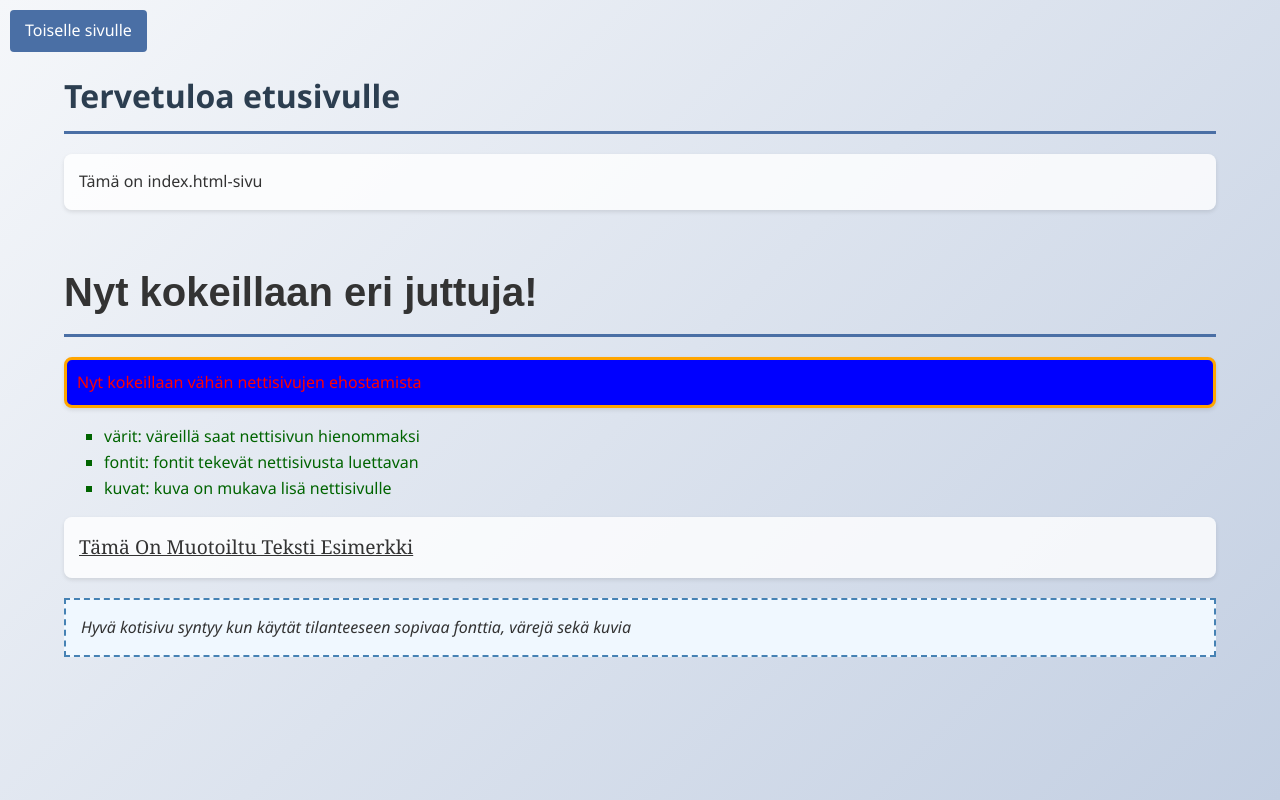
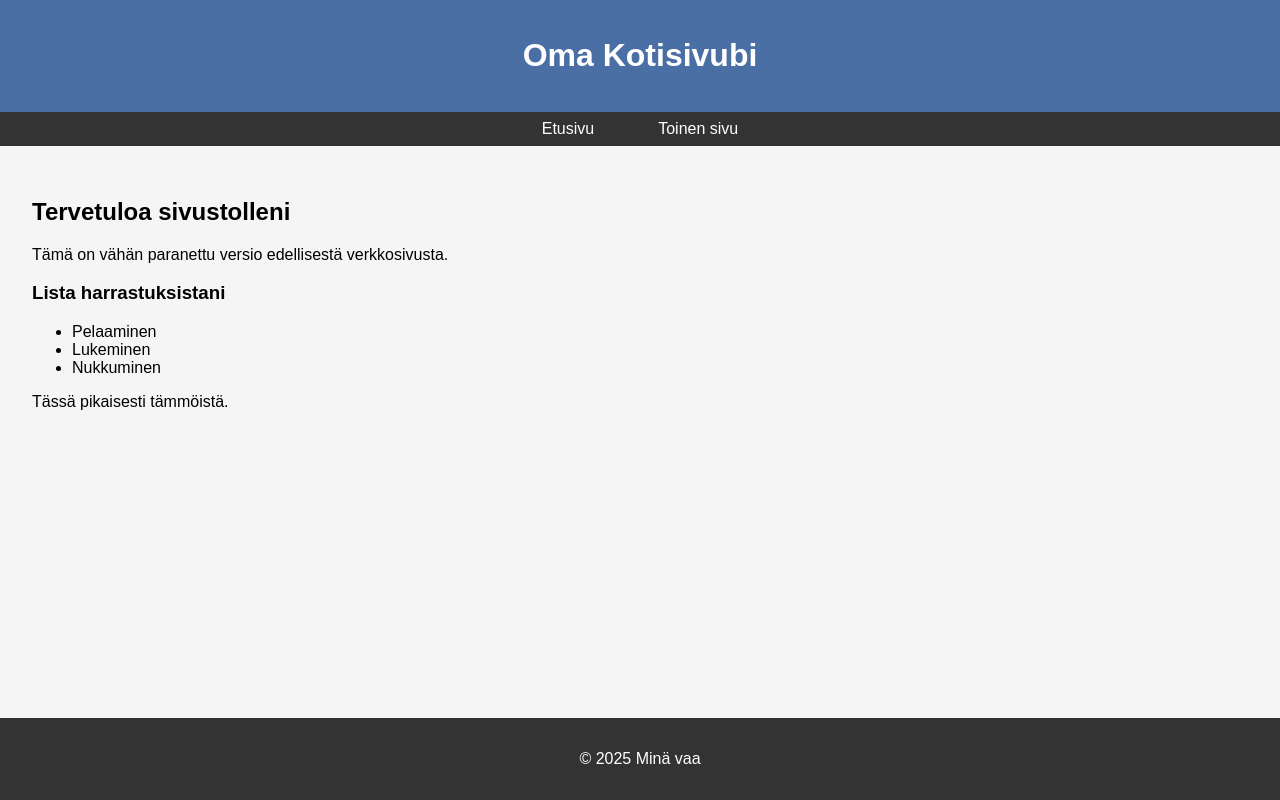
Before and after one commit to saidelmo/saidelmo.github.io, a plain HTML site: page index.html in a window 1280 px wide. Drawn offline with Linux system fonts and the light colour scheme.

Commit message:
Update index.html

```diff
--- a/index.html
+++ b/index.html
@@ -2,30 +2,96 @@
 <html lang="fi">
 <head>
     <meta charset="UTF-8">
-    <title>Nettisivujen ehostamista</title>
-    <link rel="stylesheet" href="styles.css">
+    <meta name="viewport" content="width=device-width, initial-scale=1.0">
+    <title>Saidin nettisivu</title>
+    <link rel="stylesheet" href="style.css">
     <style>
-        .top-left-link {
-            position: absolute;
-            top: 10px;
-            left: 10px;
+        /* Basic layout styling */
+        body {
+            font-family: Arial, sans-serif;
+            margin: 0;
+            padding: 0;
+            display: grid;
+            min-height: 100vh;
+            grid-template-rows: auto auto 1fr auto;
+        }
+
+        #header {
+            background-color: #4a6fa5;
+            color: white;
+            padding: 1rem;
+            text-align: center;
+        }
+
+        #nav {
+            background-color: #333;
+            padding: 0.5rem;
+        }
+
+        #nav ul {
+            list-style-type: none;
+            margin: 0;
+            padding: 0;
+            display: flex;
+            justify-content: center;
+        }
+
+        #nav li {
+            margin: 0 1rem;
+        }
+
+        #nav a {
+            color: white;
+            text-decoration: none;
+            padding: 0.5rem 1rem;
+        }
+
+        #nav a:hover {
+            background-color: #555;
+            border-radius: 4px;
+        }
+
+        #section {
+            padding: 2rem;
+            background-color: #f5f5f5;
+        }
+
+        #footer {
+            background-color: #333;
+            color: white;
+            text-align: center;
+            padding: 1rem;
         }
     </style>
 </head>
 <body>
-    <a href="second.html" class="top-left-link">Toiselle sivulle</a>
-    <h1>Tervetuloa etusivulle</h1>
-    <p>Tämä on index.html-sivu</p>
-    <h1 class="header-example">Nyt kokeillaan eri juttuja!</h1>
-    <p class="color-example">Nyt kokeillaan vähän nettisivujen ehostamista</p>
-    <ul class="list-example">
-        <li>värit: väreillä saat nettisivun hienommaksi</li>
-        <li>fontit: fontit tekevät nettisivusta luettavan</li>
-        <li>kuvat: kuva on mukava lisä nettisivulle</li>
-    </ul>
-    <p class="text-example">Tämä on muotoiltu teksti esimerkki</p>
-    <div class="div-example">
-        Hyvä kotisivu syntyy kun käytät tilanteeseen sopivaa fonttia, värejä sekä kuvia
-    </div>
+    <header id="header">
+        <h1>Oma Kotisivubi</h1>
+    </header>
+
+    <nav id="nav">
+        <ul>
+            <li><a href="index.html">Etusivu</a></li>
+            <li><a href="second.html">Toinen sivu</a></li>
+        </ul>
+    </nav>
+
+    <section id="section">
+        <h2>Tervetuloa sivustolleni</h2>
+        <p>Tämä on vähän paranettu versio edellisestä verkkosivusta.</p>
+
+        <h3>Lista harrastuksistani</h3>
+        <ul>
+            <li>Pelaaminen</li>
+            <li>Lukeminen</li>
+            <li>Nukkuminen</li>
+        </ul>
+
+        <p>Tässä pikaisesti tämmöistä.</p>
+    </section>
+
+    <footer id="footer">
+        <p>&copy; 2025 Minä vaa</p>
+    </footer>
 </body>
 </html>
```
